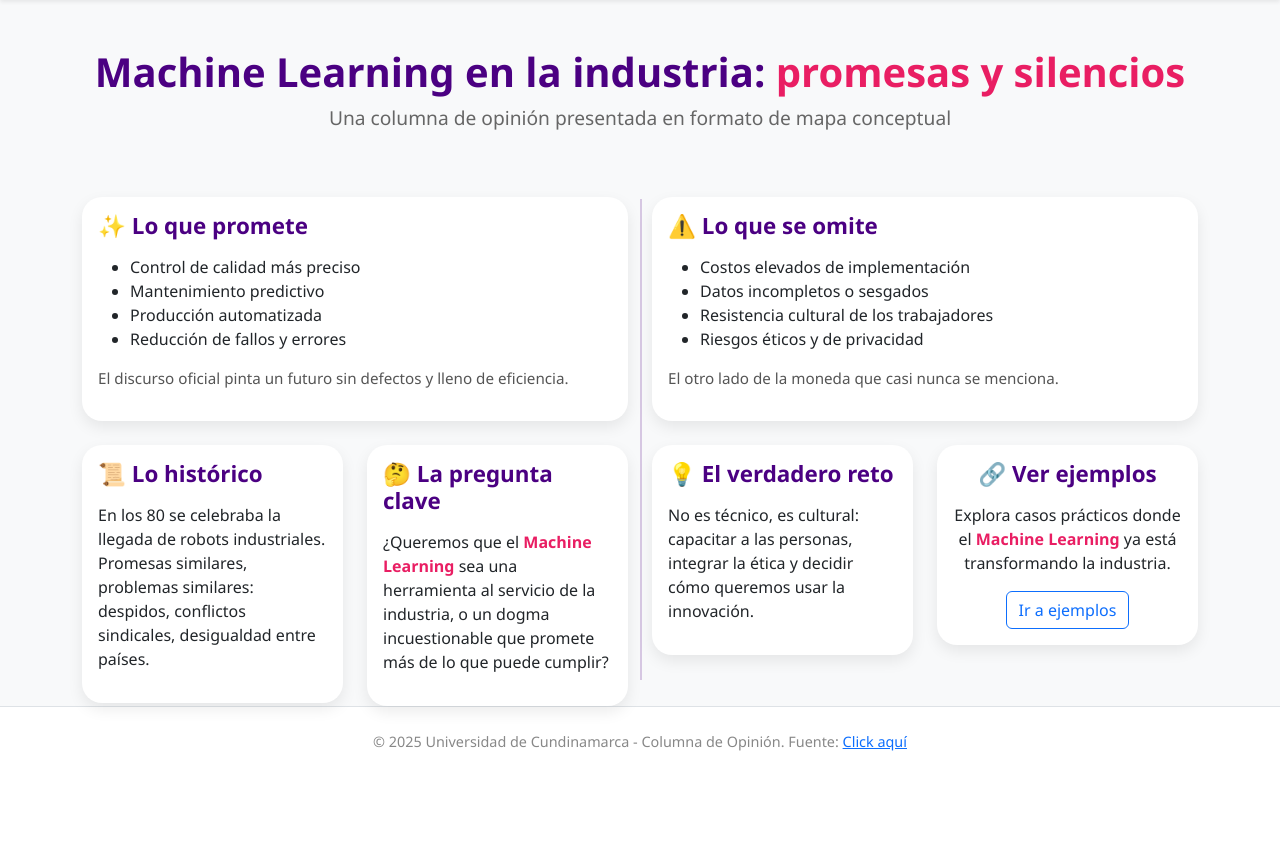
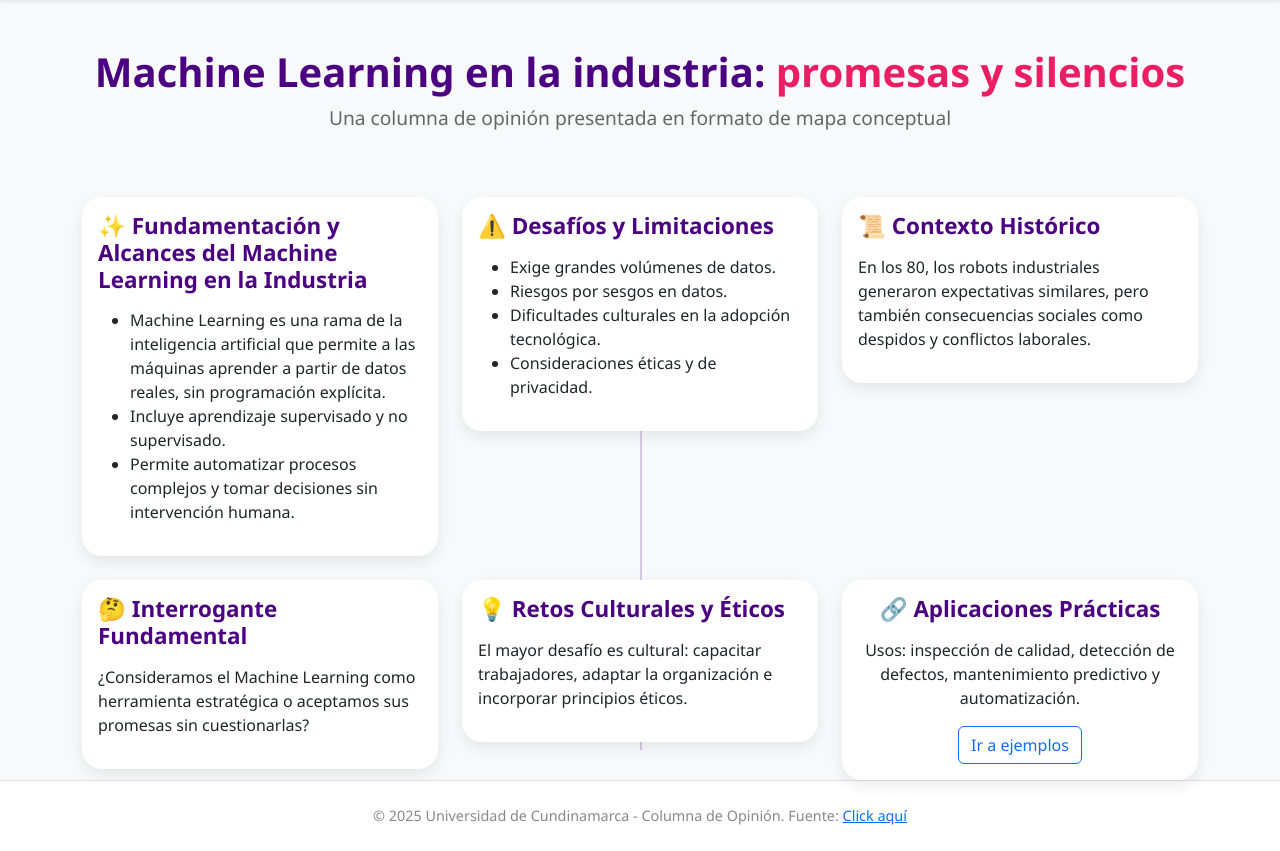
Before and after one commit to Lnbernal/SystemInnovation, a Flask app: page /index in a window 1280 px wide. Shown: the part 57-908 px from the top of the page. Before the commit the page ends 808 px from the top, so only its background shows below. Run offline with Flask 3, Linux system fonts and the light colour scheme.

Commit message:
Se corrigieron detalles minimos de la pagina de explicacion

```diff
--- a/templates/index2.html
+++ b/templates/index2.html
@@ -34,79 +34,75 @@
     <p class="subtitulo">Una columna de opinión presentada en formato de mapa conceptual</p>
   </div>
 
-  <!-- Contenido en forma de mapa conceptual -->
+  <!-- Contenido -->
   <main class="container flex-grow-1">
     <div class="row g-4">
 
-      <!-- Lo que promete -->
-      <div class="col-md-6">
+      <!-- Fundamentación y Alcances -->
+      <div class="col-sm-12 col-md-6 col-lg-4">
         <div class="card concepto">
           <div class="card-body">
-            <h5 class="titulo-seccion">✨ Lo que promete</h5>
+            <h5 class="titulo-seccion">✨ Fundamentación y Alcances del Machine Learning en la Industria</h5>
             <ul>
-              <li>Control de calidad más preciso</li>
-              <li>Mantenimiento predictivo</li>
-              <li>Producción automatizada</li>
-              <li>Reducción de fallos y errores</li>
+              <li>Machine Learning es una rama de la inteligencia artificial que permite a las máquinas aprender a partir de datos reales, sin programación explícita.</li>
+              <li>Incluye aprendizaje supervisado y no supervisado.</li>
+              <li>Permite automatizar procesos complejos y tomar decisiones sin intervención humana.</li>
             </ul>
-            <p class="texto-secundario">El discurso oficial pinta un futuro sin defectos y lleno de eficiencia.</p>
           </div>
         </div>
       </div>
 
-      <!-- Lo que se omite -->
-      <div class="col-md-6">
+      <!-- Desafíos -->
+      <div class="col-sm-12 col-md-6 col-lg-4">
         <div class="card concepto">
           <div class="card-body">
-            <h5 class="titulo-seccion">⚠️ Lo que se omite</h5>
+            <h5 class="titulo-seccion">⚠️ Desafíos y Limitaciones</h5>
             <ul>
-              <li>Costos elevados de implementación</li>
-              <li>Datos incompletos o sesgados</li>
-              <li>Resistencia cultural de los trabajadores</li>
-              <li>Riesgos éticos y de privacidad</li>
+              <li>Exige grandes volúmenes de datos.</li>
+              <li>Riesgos por sesgos en datos.</li>
+              <li>Dificultades culturales en la adopción tecnológica.</li>
+              <li>Consideraciones éticas y de privacidad.</li>
             </ul>
-            <p class="texto-secundario">El otro lado de la moneda que casi nunca se menciona.</p>
           </div>
         </div>
       </div>
 
-      <!-- Segunda fila -->
-      <div class="col-md-3">
+      <!-- Contexto Histórico -->
+      <div class="col-sm-12 col-md-6 col-lg-4">
         <div class="card concepto">
           <div class="card-body">
-            <h5 class="titulo-seccion">📜 Lo histórico</h5>
-            <p>En los 80 se celebraba la llegada de robots industriales.
-            Promesas similares, problemas similares: despidos, conflictos sindicales, desigualdad entre países.</p>
+            <h5 class="titulo-seccion">📜 Contexto Histórico</h5>
+            <p>En los 80, los robots industriales generaron expectativas similares, pero también consecuencias sociales como despidos y conflictos laborales.</p>
           </div>
         </div>
       </div>
 
-      <div class="col-md-3">
+      <!-- Interrogante -->
+      <div class="col-sm-12 col-md-6 col-lg-4">
         <div class="card concepto">
           <div class="card-body">
-            <h5 class="titulo-seccion">🤔 La pregunta clave</h5>
-            <p>¿Queremos que el <span class="resaltado">Machine Learning</span> sea una herramienta al servicio de la industria,
-            o un dogma incuestionable que promete más de lo que puede cumplir?</p>
+            <h5 class="titulo-seccion">🤔 Interrogante Fundamental</h5>
+            <p>¿Consideramos el Machine Learning como herramienta estratégica o aceptamos sus promesas sin cuestionarlas?</p>
           </div>
         </div>
       </div>
 
-      <div class="col-md-3">
+      <!-- Retos -->
+      <div class="col-sm-12 col-md-6 col-lg-4">
         <div class="card concepto">
           <div class="card-body">
-            <h5 class="titulo-seccion">💡 El verdadero reto</h5>
-            <p>No es técnico, es cultural: capacitar a las personas,
-            integrar la ética y decidir cómo queremos usar la innovación.</p>
+            <h5 class="titulo-seccion">💡 Retos Culturales y Éticos</h5>
+            <p>El mayor desafío es cultural: capacitar trabajadores, adaptar la organización e incorporar principios éticos.</p>
           </div>
         </div>
       </div>
 
-      <!-- Nuevo cuadro con link a Ejemplos -->
-      <div class="col-md-3">
+      <!-- Aplicaciones -->
+      <div class="col-sm-12 col-md-6 col-lg-4">
         <div class="card concepto text-center">
           <div class="card-body">
-            <h5 class="titulo-seccion">🔗 Ver ejemplos</h5>
-            <p>Explora casos prácticos donde el <span class="resaltado">Machine Learning</span> ya está transformando la industria.</p>
+            <h5 class="titulo-seccion">🔗 Aplicaciones Prácticas</h5>
+            <p>Usos: inspección de calidad, detección de defectos, mantenimiento predictivo y automatización.</p>
             <a href="/casos" class="btn btn-outline-primary">Ir a ejemplos</a>
           </div>
         </div>
```
